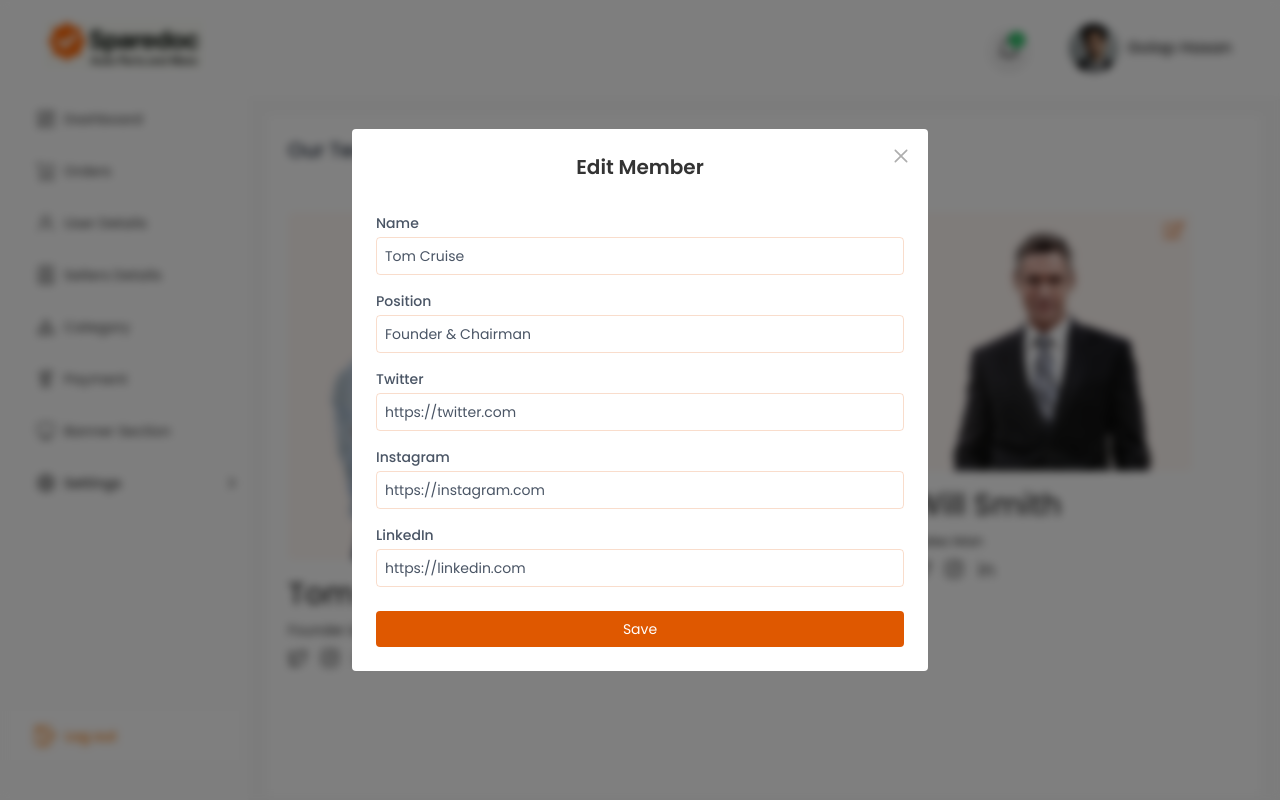
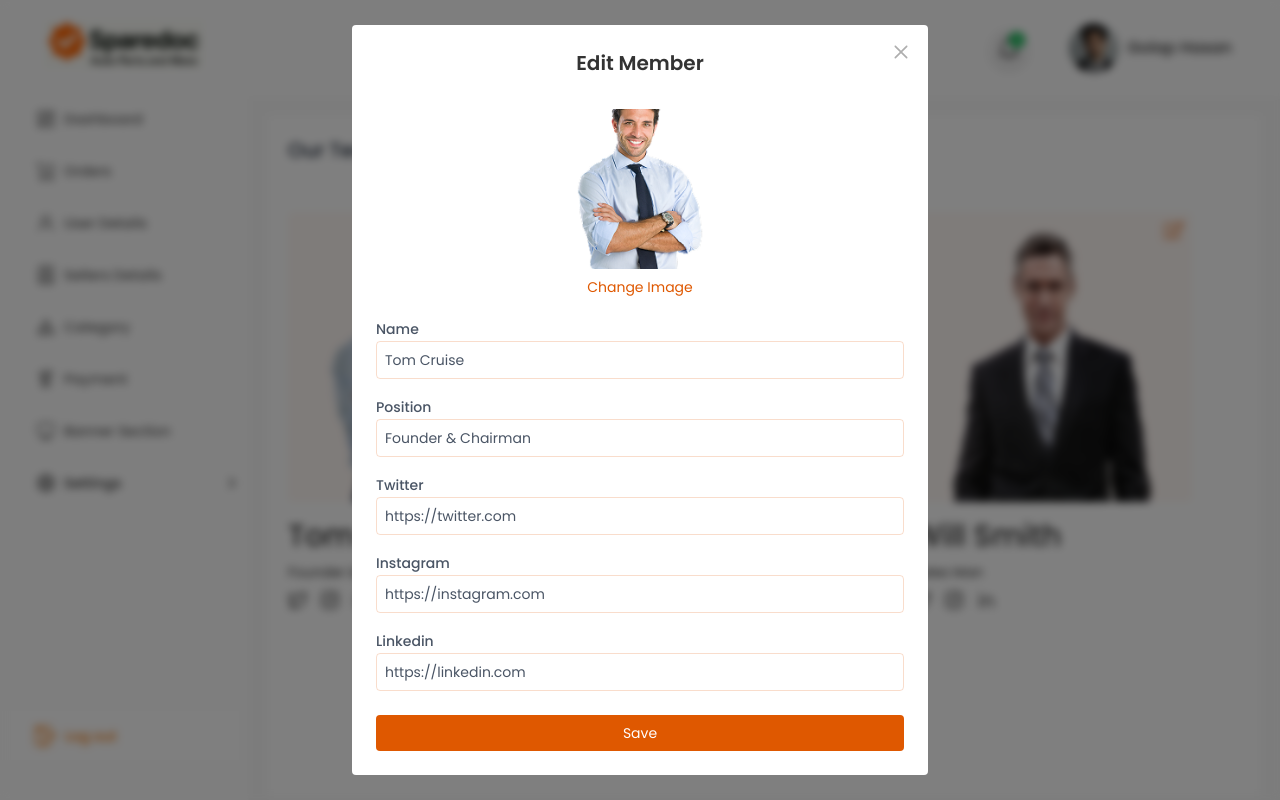
Before and after one commit to nurulla-hasan/sparedoc-dashboard, a Next.js app: page /our-team in a window 1280 px wide. Both pictures are taken after a click on the element 550 px from the left and 230 px from the top of the page. Built offline with nearby package versions, Linux system fonts and the light colour scheme.

Commit message:
some design changed

```diff
--- a/src/app/our-team/page.jsx
+++ b/src/app/our-team/page.jsx
@@ -30,7 +30,16 @@ const OurTeam = () => {
             twitter: member.twitter,
             instagram: member.instagram,
             linkedin: member.linkedin,
+            image: member.image || '',
         });
+    };
+
+    const handleImageChange = (e) => {
+        const file = e.target.files[0];
+        if (file) {
+            const imageUrl = URL.createObjectURL(file);
+            setForm({ ...form, image: imageUrl });
+        }
     };
 
     const handleSave = () => {
@@ -55,10 +64,10 @@ const OurTeam = () => {
                                 <div className="bg-[#fcceb023] rounded-sm h-fit w-fit flex justify-center px-10 pt-5">
                                     <Image
                                         src={member?.image || '/images/placeholder.png'}
-                                        width={200}
-                                        height={800}
+                                        width={500}
+                                        height={500}
                                         alt="Team Member"
-                                        className=""
+                                        className="w-[200px] h-[270px]"
                                     />
                                 </div>
                                 <div className="space-y-2">
@@ -83,7 +92,7 @@ const OurTeam = () => {
             </div>
 
             {/* Edit Modal */}
-            <EditMember {...{editingMember, setForm, setEditingMember, handleSave, form}}/>
+            <EditMember {...{ editingMember, setForm, setEditingMember, handleSave, form, handleImageChange }} />
         </div>
     );
 };
--- a/src/components/modal/member-edit-modal/EditMember.jsx
+++ b/src/components/modal/member-edit-modal/EditMember.jsx
@@ -1,10 +1,11 @@
-
 import { motion, AnimatePresence } from "framer-motion";
 import { RxCross2 } from 'react-icons/rx';
+import { useRef } from "react";
+import Image from "next/image";
 
-const EditMember = ({ editingMember, setForm, setEditingMember, handleSave, form }) => {
+const EditMember = ({ editingMember, setForm, setEditingMember, handleSave, form, handleImageChange }) => {
+    const fileInputRef = useRef(null);
     return (
-        <>
         <AnimatePresence>
             {editingMember && (
                 <motion.div
@@ -12,13 +13,15 @@ const EditMember = ({ editingMember, setForm, setEditingMember, handleSave, form
                     animate={{ opacity: 1 }}
                     exit={{ opacity: 0 }}
                     transition={{ duration: 0.1 }}
-                        className="fixed inset-0 bg-black/50 backdrop-blur-xs flex justify-center items-center z-50">
+                    className="fixed inset-0 bg-black/50 backdrop-blur-xs flex justify-center items-center z-50"
+                >
                     <motion.div
                         initial={{ scale: 0.8 }}
                         animate={{ scale: 1 }}
                         exit={{ scale: 0.8 }}
                         transition={{ duration: 0.1 }}
-                            className="bg-white p-6 rounded-sm w-full max-w-xl relative">
+                        className="bg-white p-6 rounded-sm w-full max-w-xl relative"
+                    >
                         <RxCross2
                             onClick={() => setEditingMember(false)}
                             className="cursor-pointer absolute top-4 right-4"
@@ -26,43 +29,53 @@ const EditMember = ({ editingMember, setForm, setEditingMember, handleSave, form
                             size={22}
                         />
                         <h2 className="text-xl text-center font-semibold mb-8">Edit Member</h2>
-                            <div className="flex flex-col gap-3">
-                                <label className="text-sm -mb-2 font-medium text-gray-600">Name</label>
+
+                        {/* Image Preview + Upload */}
+                        <div className="flex flex-col items-center mb-5">
+                            {form.image ? (
+                                <Image
+                                    src={form.image}
+                                    width={500}
+                                    height={500}
+                                    alt="Member Preview"
+                                    className="w-32 h-40 object-cover rounded mb-2"
+                                />
+                            ) : (
+                                <div className="w-32 h-40 bg-gray-200 rounded mb-2 flex items-center justify-center text-gray-400 text-sm">
+                                    No Image
+                                </div>
+                            )}
+                            <button
+                                onClick={() => fileInputRef.current.click()}
+                                className="text-sm text-button hover:text-button-hover cursor-pointer"
+                            >
+                                Change Image
+                            </button>
                             <input
-                                    className="border p-2 rounded outline-none border-button/20 text-sm text-gray-600 mb-1"
-                                    placeholder="Name"
-                                    value={form.name}
-                                    onChange={(e) => setForm({ ...form, name: e.target.value })}
-                                />
-                                <label className="text-sm -mb-2 font-medium text-gray-600">Position</label>
-                                <input
-                                    className="border p-2 rounded outline-none border-button/20 text-sm text-gray-600 mb-1"
-                                    placeholder="Position"
-                                    value={form.position}
-                                    onChange={(e) => setForm({ ...form, position: e.target.value })}
-                                />
-                                <label className="text-sm -mb-2 font-medium text-gray-600">Twitter</label>
-                                <input
-                                    className="border p-2 rounded outline-none border-button/20 text-sm text-gray-600 mb-1"
-                                    placeholder="Twitter URL"
-                                    value={form.twitter}
-                                    onChange={(e) => setForm({ ...form, twitter: e.target.value })}
-                                />
-                                <label className="text-sm -mb-2 font-medium text-gray-600">Instagram</label>
-                                <input
-                                    className="border p-2 rounded outline-none border-button/20 text-sm text-gray-600 mb-1"
-                                    placeholder="Instagram URL"
-                                    value={form.instagram}
-                                    onChange={(e) => setForm({ ...form, instagram: e.target.value })}
-                                />
-                                <label className="text-sm -mb-2 font-medium text-gray-600">LinkedIn</label>
-                                <input
-                                    className="border p-2 rounded outline-none border-button/20 text-sm text-gray-600 mb-1"
-                                    placeholder="LinkedIn URL"
-                                    value={form.linkedin}
-                                    onChange={(e) => setForm({ ...form, linkedin: e.target.value })}
+                                type="file"
+                                accept="image/*"
+                                ref={fileInputRef}
+                                onChange={handleImageChange}
+                                className="hidden"
                             />
                         </div>
+
+                        {/* Form Fields */}
+                        <div className="flex flex-col gap-3">
+                            {["name", "position", "twitter", "instagram", "linkedin"].map((field, idx) => (
+                                <div key={idx}>
+                                    <label className="text-sm -mb-2 font-medium text-gray-600 capitalize">{field}</label>
+                                    <input
+                                        className="border p-2 rounded outline-none border-button/20 text-sm text-gray-600 mb-1 w-full"
+                                        placeholder={`${field.charAt(0).toUpperCase() + field.slice(1)} ${field === "name" || field === "position" ? "" : "URL"}`}
+                                        value={form[field]}
+                                        onChange={(e) => setForm({ ...form, [field]: e.target.value })}
+                                    />
+                                </div>
+                            ))}
+                        </div>
+
+                        {/* Save Button */}
                         <div className="flex justify-end gap-3 mt-5">
                             <button
                                 className="bg-button w-full hover:bg-button-hover text-white px-4 py-2 text-sm rounded cursor-pointer"
@@ -75,7 +88,6 @@ const EditMember = ({ editingMember, setForm, setEditingMember, handleSave, form
                 </motion.div>
             )}
         </AnimatePresence>
-        </>
     );
 };
 
```
Also changed, not shown: src/components/modal/banner-modal/EditBannerModal.jsx (+11 -4 lines). Lines whose indentation alone changed are shown as unchanged.
